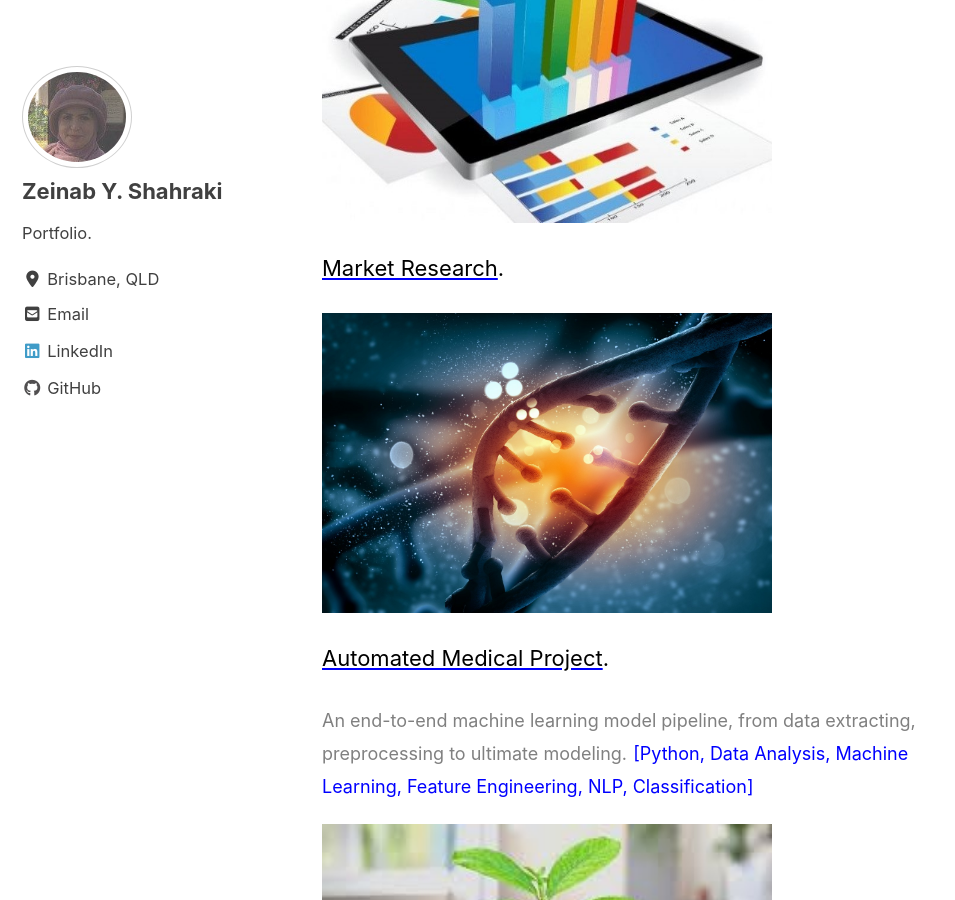
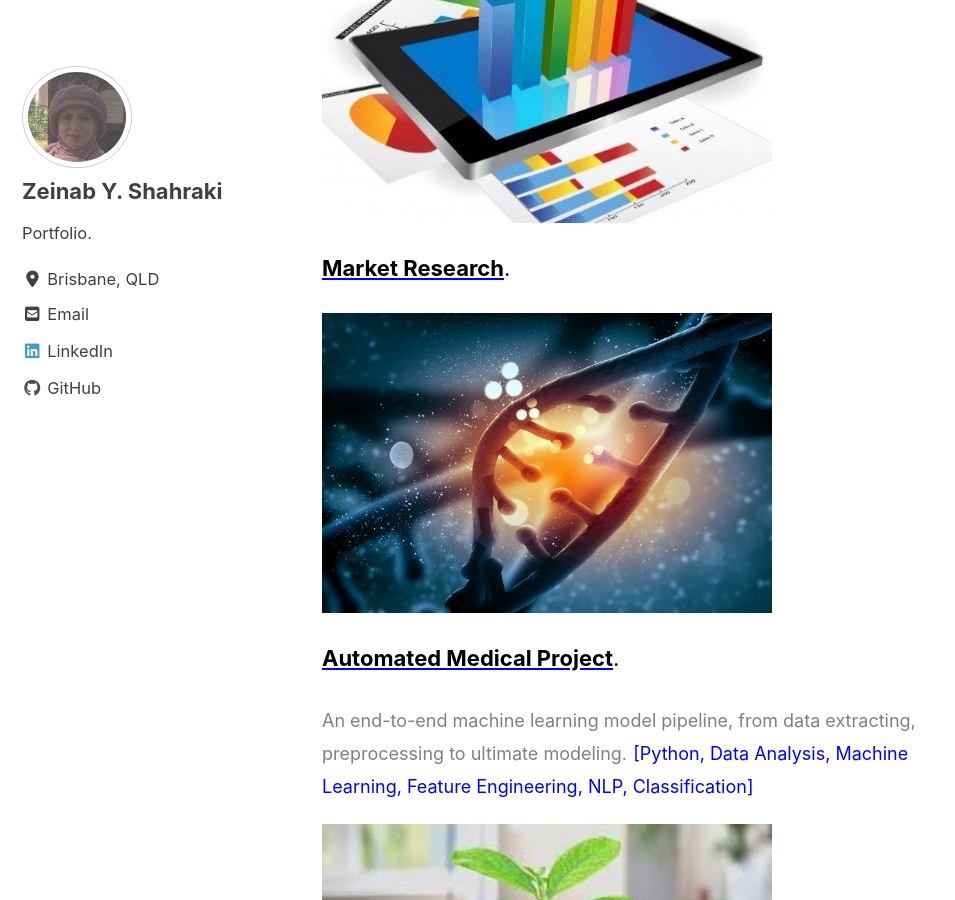
Before and after one commit to z1shahraki/z1shahraki.github.io, a Jekyll site: the page built from _pages/machinelearning.md, in a window 1280 px wide and 900 px high, scrolled down 1218 px. Shown: the whole window, without its empty margins (0-955 px from the left). Built offline with Jekyll 4.4.1, drawn with Linux system fonts in a browser that asks for light colours; cached includes are drawn as plain includes; nearby versions of some CDN libraries.

Commit message:
new gith

```diff
--- a/_pages/machinelearning.md
+++ b/_pages/machinelearning.md
@@ -16,12 +16,12 @@
 <img src="{{ site.url }}{{ site.baseurl }}/images/car_price2.jpg" alt="Best Finance Decision" style="width:450px;height:300px;">
 
 
-[<font color="black">Market Research</font>](https://github.com/z1shahraki/Market-Research).
+[<b><font color="black">Market Research</font></b>](https://github.com/z1shahraki/Market-Research).
 
 
 <img src="{{ site.url }}{{ site.baseurl }}/images/genetic2.jpg" alt="Automated Medical Pro" style="width:450px;height:300px;">
 
-[<font color="black">Automated Medical Project</font>](https://github.com/z1shahraki/Automated-Medical-Project).
+[<b><font color="black">Automated Medical Project</font></b>](https://github.com/z1shahraki/Automated-Medical-Project).
 
 <font size = "4" color="gray">An end-to-end machine learning model pipeline, from data extracting, preprocessing to ultimate modeling.</font>
 
@@ -31,7 +31,7 @@
 
 <img src="{{ site.url }}{{ site.baseurl }}/images/inv-dec3.jpg" alt="Investment Decision" style="width:450px;height:300px;">
 
-[<font color="black">Investment-Decision</font>](https://github.com/z1shahraki/Investment-Decision).
+[<b><font color="black">Investment-Decision</font></b>](https://github.com/z1shahraki/Investment-Decision).
 
 <font size = "4" color="gray">Using different techniques to preprocess data, conducted exploratory data analysis to identify optimum investment decision.</font>
 
```
